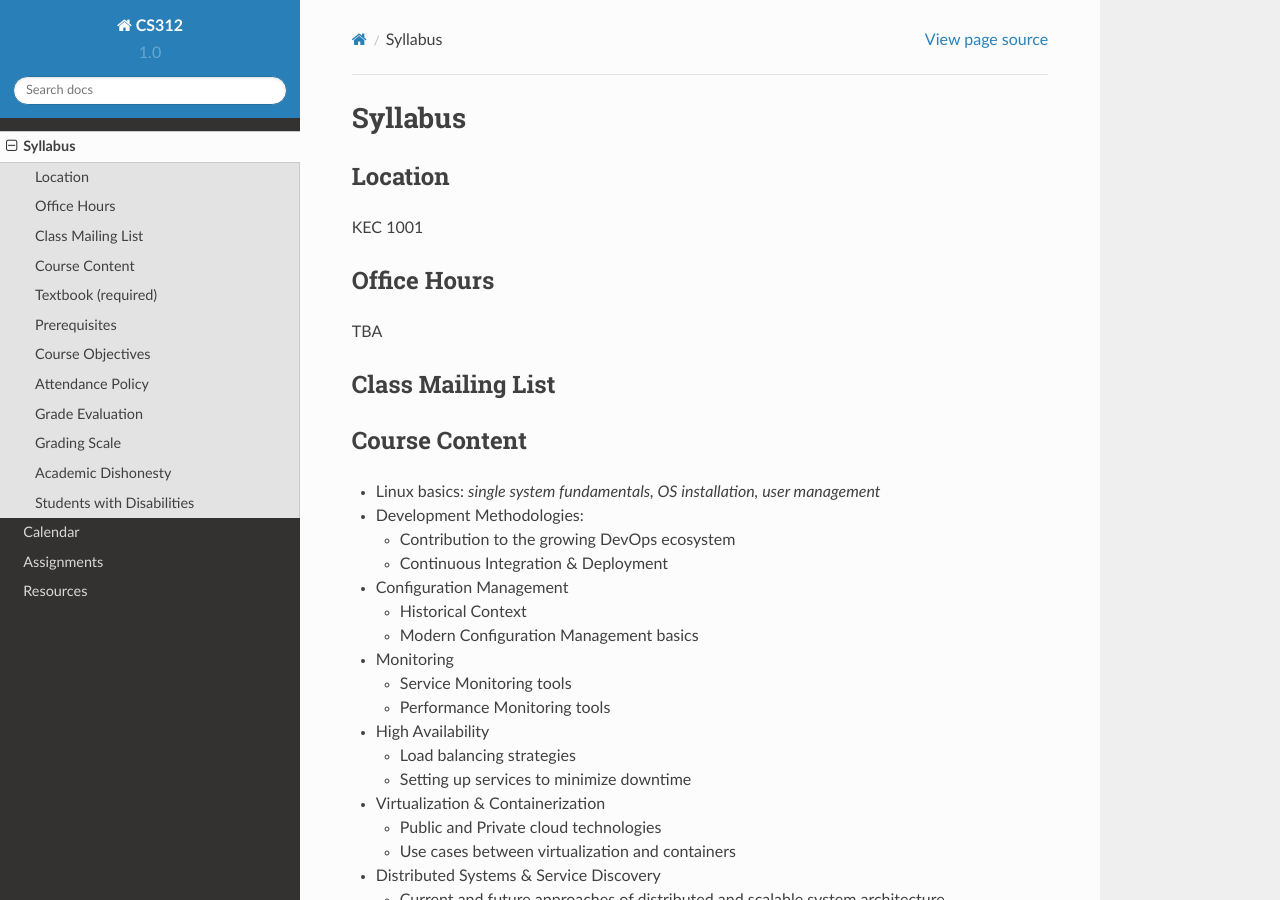
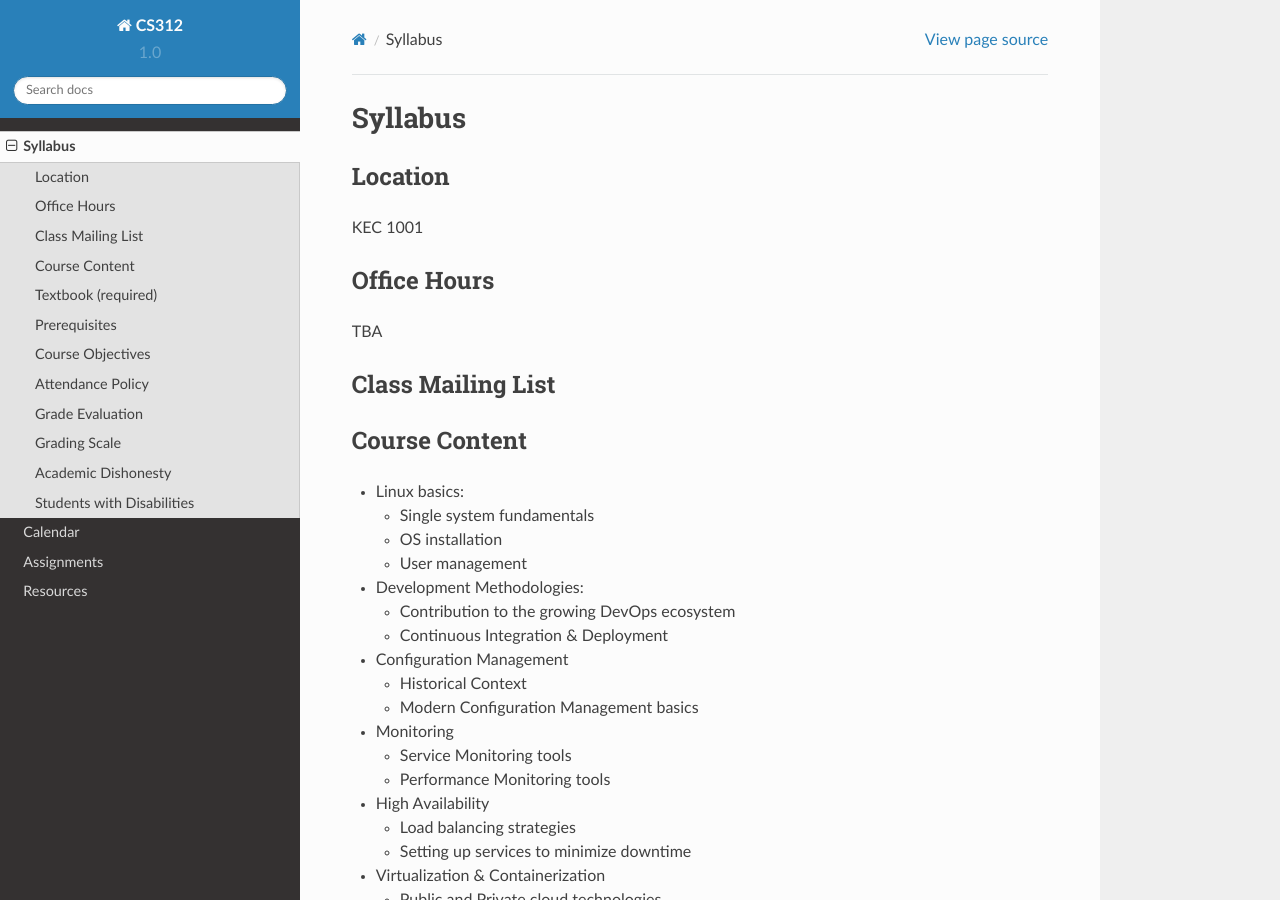
Before and after one commit to osuosl/cs312, a Sphinx documentation site: the page built from source/syllabus.rst, in a window 1280 px wide and 900 px high. Built offline with Sphinx 7.4.7 and the Read the Docs theme 2.0.0, drawn with Linux system fonts in a browser that asks for light colours.

Commit message:
Move to bullets

```diff
--- a/source/syllabus.rst
+++ b/source/syllabus.rst
@@ -19,7 +19,12 @@ Class Mailing List
 Course Content
 ~~~~~~~~~~~~~~
 
-* Linux basics: *single system fundamentals, OS installation, user management*
+* Linux basics:
+
+  * Single system fundamentals
+  * OS installation
+  * User management
+
 * Development Methodologies:
 
   * Contribution to the growing DevOps ecosystem
```
